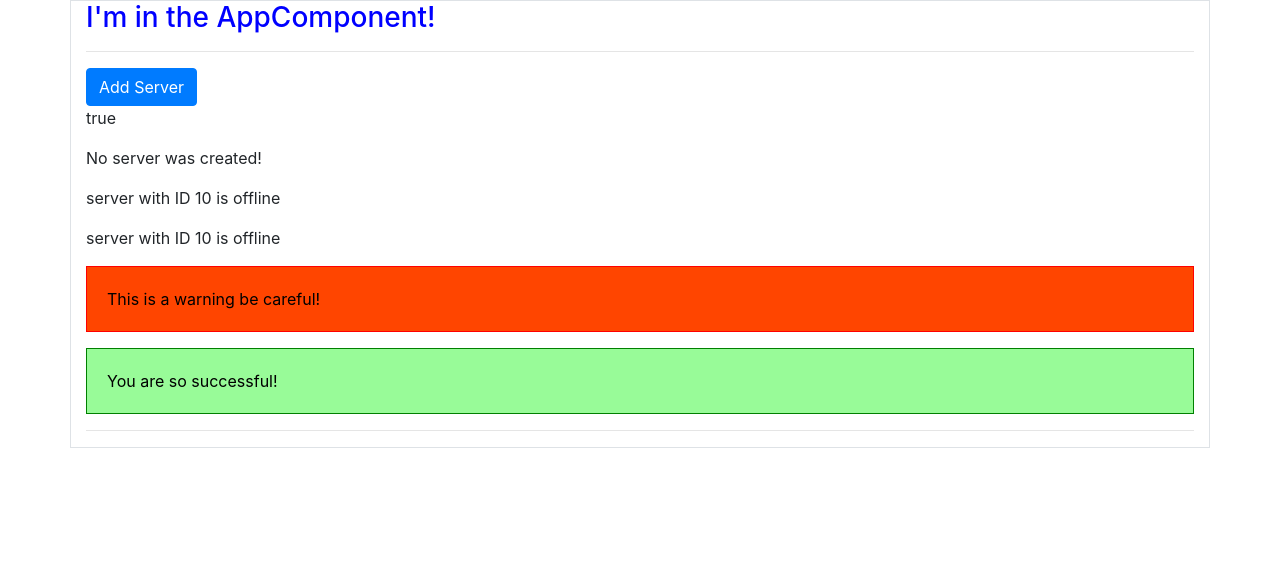
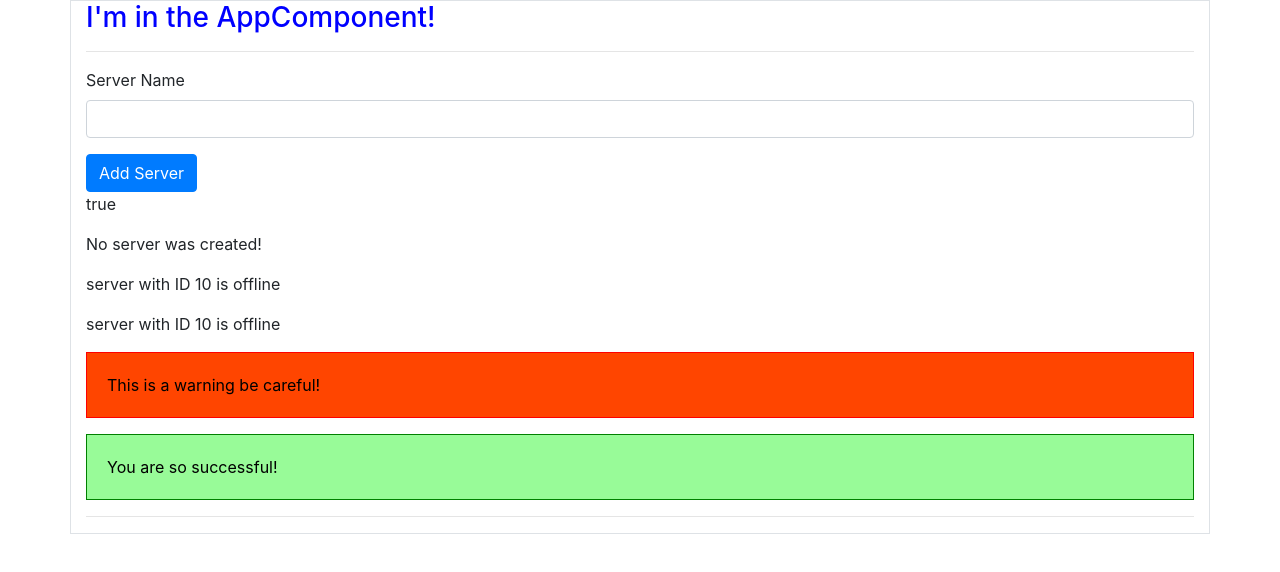
Before and after one commit to Carl-Montpetit/prog-web-tp3, an Angular app: page / in a window 1280 px wide. Shown: the top 572 px of the page. Built offline with nearby package versions, Linux system fonts and the light colour scheme.

Commit message:
still testing Angular to understand how it works

```diff
--- a/src/app/servers/servers.component.html
+++ b/src/app/servers/servers.component.html
@@ -1,4 +1,7 @@
-<button class="btn btn-primary" [disabled]="!allowNewServer" (click)="onCreateServer()" >Add Server</button>
+<label for="input1">Server Name</label>
+<input id="input1" type="text" class="form-control" (input)="onUpdateServerName($event)">
+<p>{{ serverName }}</p>
+<button class="btn btn-primary" [disabled]="!allowNewServer" (click)="onCreateServer()">Add Server</button>
 <!--print true or false to the page in depends if allows or not-->
 <p [innerText]="allowNewServer"></p>
 <!--print the status on screen-->
--- a/src/app/servers/servers.component.ts
+++ b/src/app/servers/servers.component.ts
@@ -23,6 +23,7 @@
 export class ServersComponent implements OnInit {
   allowNewServer = false;
   serverCreationStatus = 'No server was created!';
+  serverName = '';
 
   constructor() {
     setTimeout(() => {
@@ -37,4 +38,9 @@
     this.serverCreationStatus = 'Server was created!';
   }
 
+  onUpdateServerName(event: Event) {
+    // console.log(event); // add log information in the console dynamically (inspect) for this event
+    this.serverName = (<HTMLInputElement>event.target).value; // It's going to be an HTMLInputElement ⟹ cast
+  }
+
 }
```
